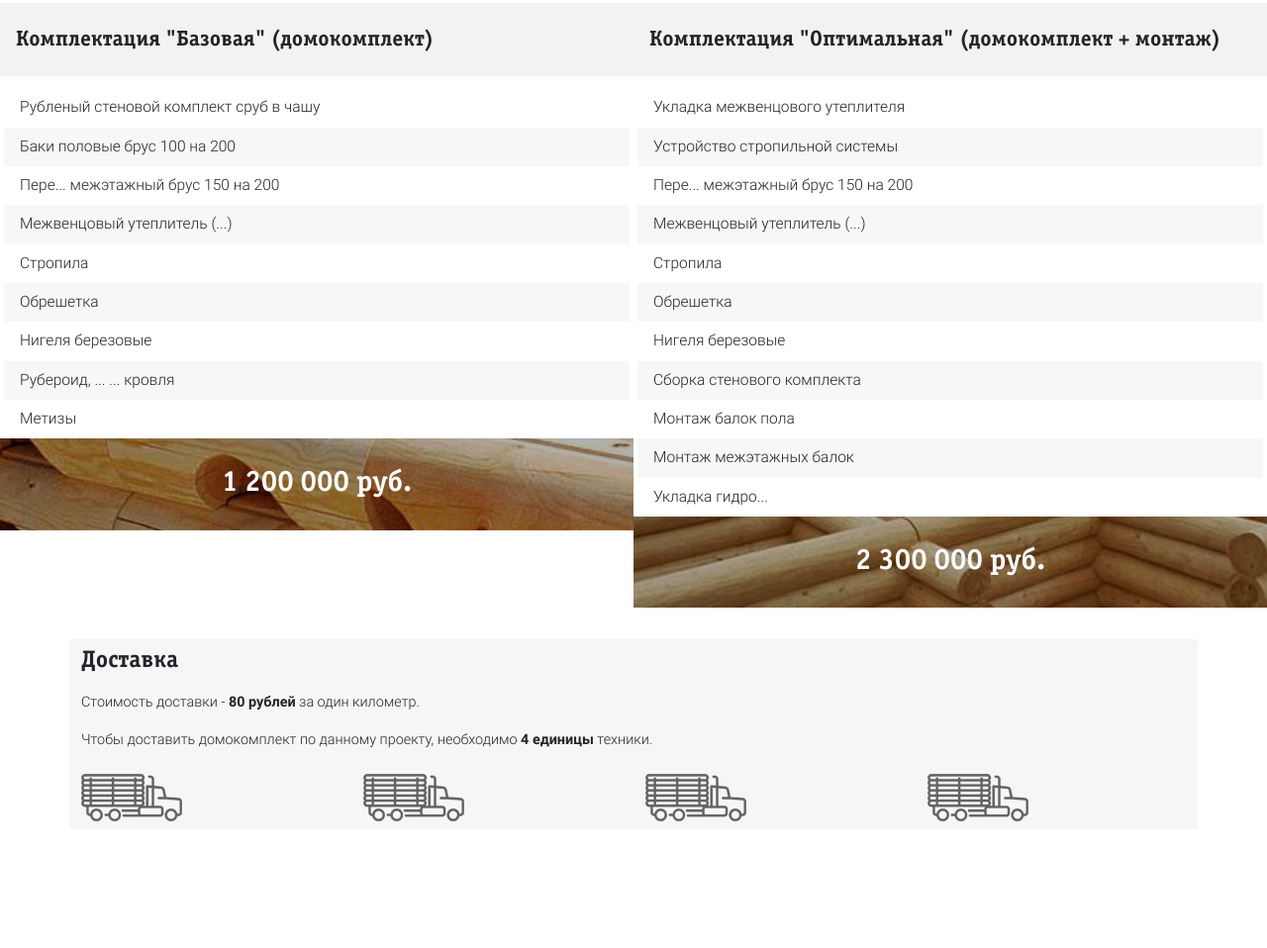
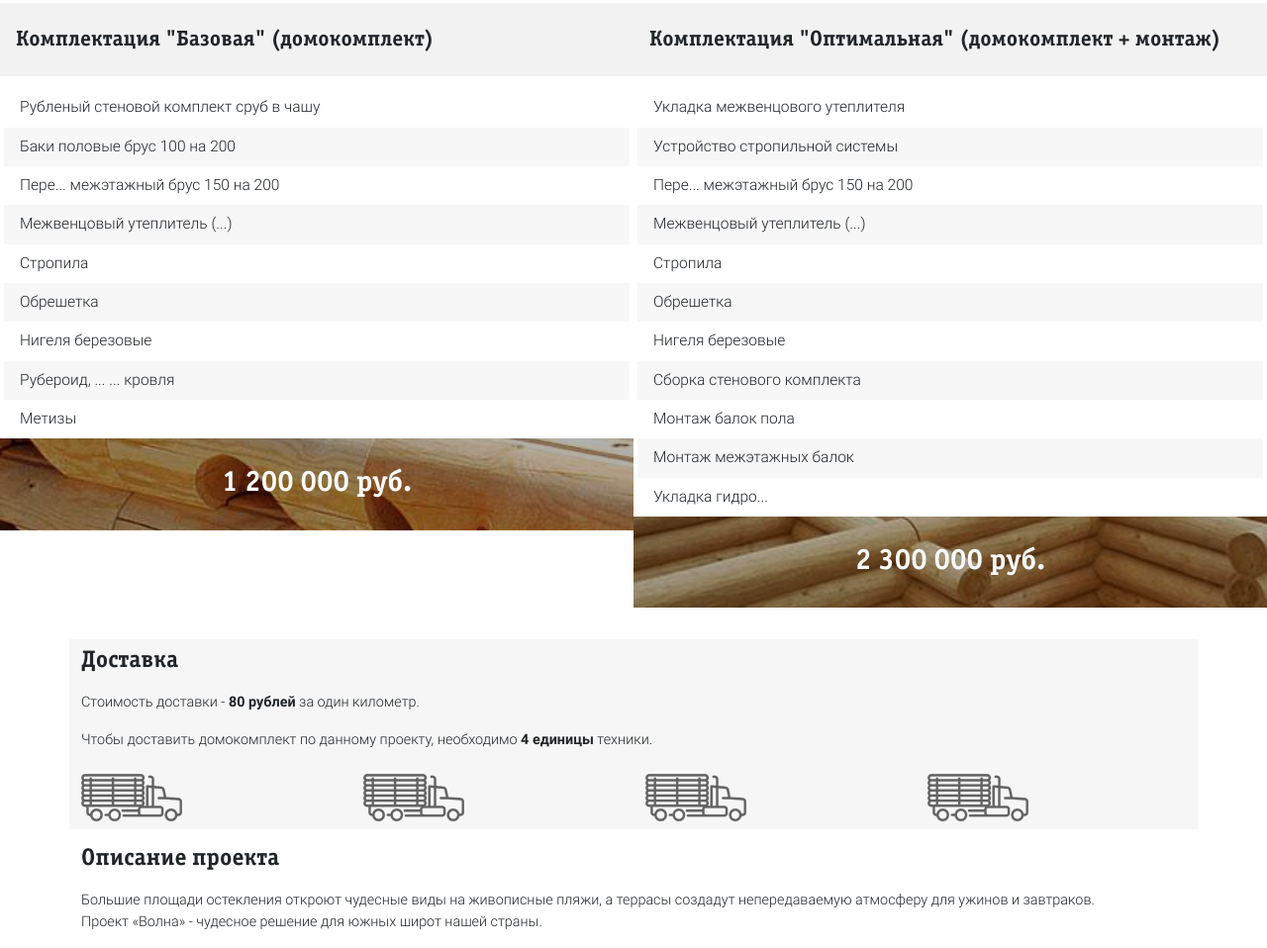
Before and after one commit to osechi3/testovoe-zadanie-synapse, a website built with webpack: page src/index.html in a window 1280 px wide. Shown: the part 269-1227 px from the top of the page at 99% size. Before the commit the page ends 1107 px from the top, so only its background shows below. Built offline with nearby package versions, Linux system fonts and the light colour scheme.

Commit message:
Creating the header for описание проекта section

```diff
--- a/src/index.html
+++ b/src/index.html
@@ -102,7 +102,14 @@
       </div>
     </div>
   </section>
+
   <!-- описание проекта -->
+  <section class="mt-2">
+    <div class="description container-sm">
+      <h4 class="description__header py-2">Описание проекта</h4>
+      <p class="description__text">Большие площади остекления откроют чудесные виды на живописные пляжи, а террасы создадут непередаваемую атмосферу для ужинов и завтраков.<br>Проект «Волна» - чудесное решение для южных широт нашей страны.</p>
+    </div>
+  </section>
   <!-- footer -->
 </body>
 </html>
--- a/src/scss/style.scss
+++ b/src/scss/style.scss
@@ -62,6 +62,16 @@ p {
   }
 }
 
+.description {
+  &__header {
+    font-family: OfficinaSerifC;
+    font-size: 1.5rem;
+  }
+
+  &__text {
+    font-size: .9rem;
+  }
+}
 
 @import '../../node_modules/bootstrap/scss/bootstrap.scss';
 // @import '../../node_modules/bootstrap-icons/font/bootstrap-icons.css';
```
